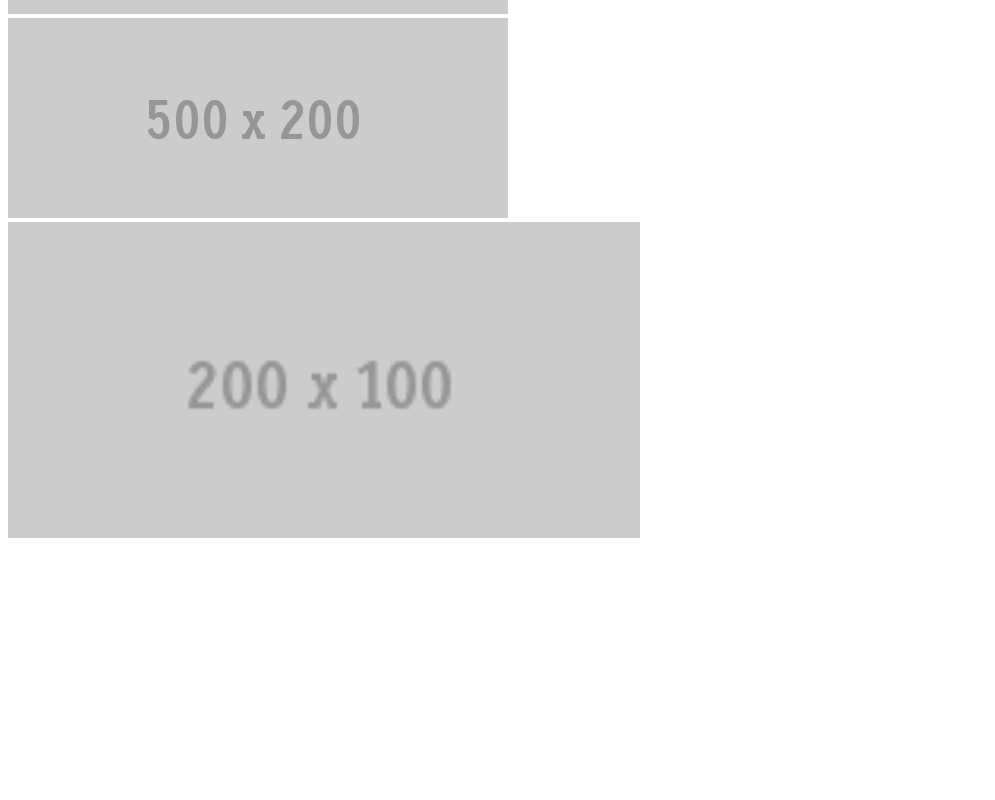
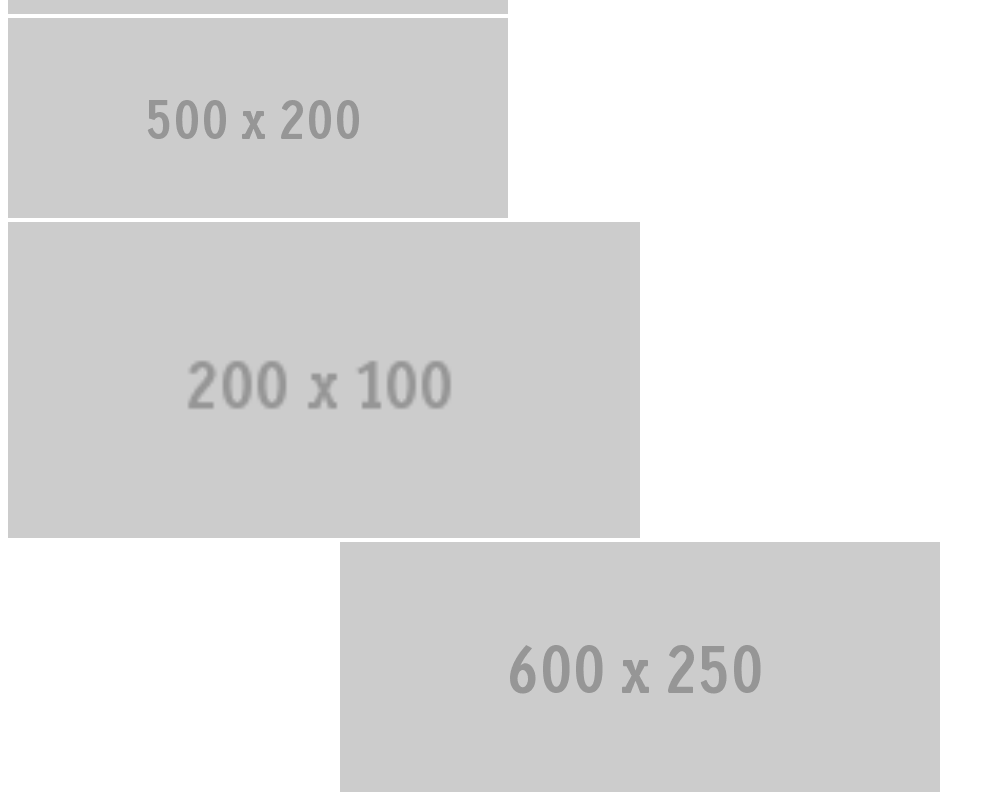
Before and after one commit to cuth/media-query-images, a plain HTML site: page demo/index.html in a window 1280 px wide. Shown: the part 398-1198 px from the top of the page, without its empty margins (0-995 px from the left). Before the commit the page ends 948 px from the top, so only its background shows below. Drawn offline with nearby package versions, Linux system fonts and the light colour scheme.

Commit message:
support non image tags

```diff
--- a/DynamicWidthImgAttrs.js
+++ b/DynamicWidthImgAttrs.js
@@ -15,7 +15,11 @@ var devicePixelRatio = devicePixelRatio || 1;
             '>=': function (a, b) { return a >= b; }
         },
         setSrc = function ($img, attr) {
-            $img.attr('src', $img.attr(attr));
+            if ($img.is('img')) {
+                $img.attr('src', $img.attr(attr));
+            } else {
+                $img.css('background-image', "url('" + $img.attr(attr) + "')");
+            }
         },
         runCheck = function () {
             var self = this,
--- a/demo/index.html
+++ b/demo/index.html
@@ -18,6 +18,7 @@
         <div style="width: 50%">
             <img class="profile3" src="" width="100%" alt="responsive image" data-src-medium="img/350x150.gif" data-src-small="img/200x100.gif" data-src-large="img/500x200.gif" data-src-xlarge="img/600x250.gif">
         </div>
+        <div class="profile3" data-src-small="img/200x100.gif" data-src-medium="img/350x150.gif" data-src-large="img/500x200.gif" data-src-xlarge="img/600x250.gif" style="height:250px; background-size: contain; background-repeat: no-repeat; background-position: center top"></div>
         <script src="http://ajax.googleapis.com/ajax/libs/jquery/1.10.2/jquery.min.js"></script>
         <script src="scripts/matchMedia.js"></script>
         <script src="../MediaQueryImgAttrs.js"></script>
```
